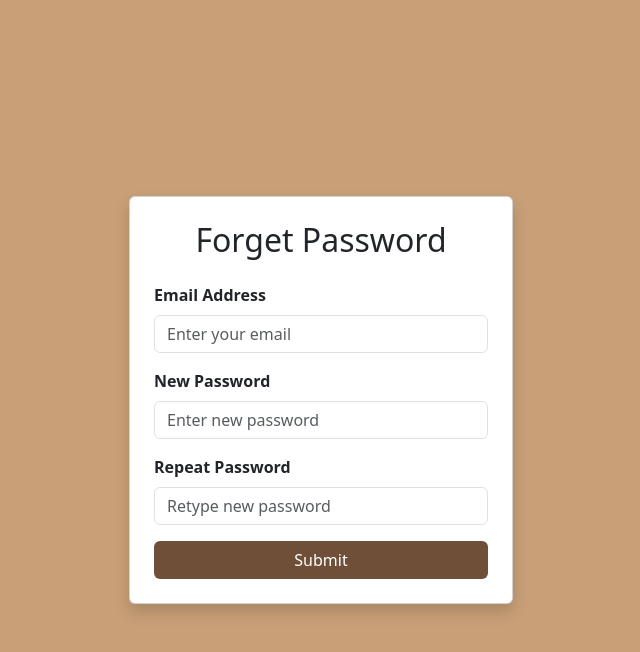
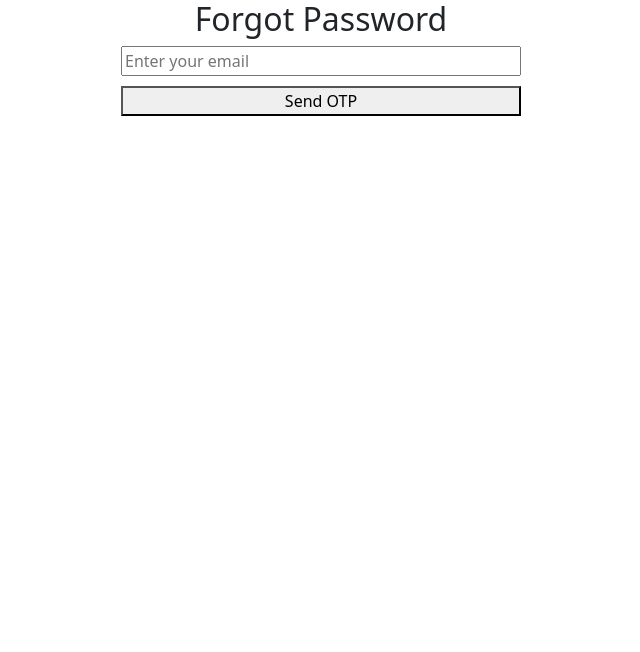
Before and after one commit to praneeth4040/Adjunct, a React (Vite) app in the folder client/: page /forgetpassword in a window 1280 px wide. Shown: the top 652 px of the page, without its empty margins (319-959 px from the left). Built offline with nearby package versions, Linux system fonts and the light colour scheme.

Commit message:
forgetpassword

```diff
--- a/client/src/components/forgetpassword.jsx
+++ b/client/src/components/forgetpassword.jsx
@@ -1,100 +1,122 @@
-import React from 'react';
-import { useState,useEffect } from "react";
+import React, { useState } from "react";
+import axios from "axios";
+const ForgotPassword = () => {
+  // State to track the current step
+  const [step, setStep] = useState("email"); // Possible values: 'email', 'otp', 'reset'
+  const [email, setEmail] = useState("");
+  const [otp, setOtp] = useState("");
+  const [newPassword, setNewPassword] = useState("");
+  const [confirmPassword, setConfirmPassword] = useState("");
 
-function Forgetpassword() {
-  const [email, setEmail] = useState("");
-  const [password, setPassword] = useState("");
-  const [confirmPassword, setConfirmPassword] = useState("");
-  const [error, setError] = useState("");
+  // Handlers
+  const handleEmailSubmit = async() => {
+    if (email) {
+      // Simulate email verification
+      try{
+        const response=await axios.post("http://localhost:3000/login/forgot-password",{email})
+        const val=response.data.value
+        switch (val) {
+                case 0:
+                  console.log(response.data.message);
 
-  useEffect(() => {
-    // Set the background color of the entire page
-    document.body.style.backgroundColor = '#C89F77'; // Lion Yellow
-    return () => {
-      // Reset the background color when the component is unmounted
-      document.body.style.backgroundColor = '';
+                  break;
+                case 1:
+                  console.log(response.data.message);
+
+                  break;
+                case 2:
+                  console.log(response.data.message);
+                  setStep("otp");
+                  break;
+                case 3:
+                  console.log(response.data.message);
+                  break;
+               default:
+                console.log("internal error")
+                break;
+        }
+      }catch(err){
+        console.log("error",err)
+      }
+
+      }
   };
-  }, []);
 
-  const handleSubmit = (e) => {
-    e.preventDefault();
-    if (password !== confirmPassword) {
-      setError("Passwords do not match!");
-      return;
+  const handleOtpVerification = () => {
+
+    if (otp === "1234") { // Mock OTP verification
+      console.log("OTP verified");
+      setStep("reset"); // Proceed to reset password step
+    } else {
+      alert("Invalid OTP");
     }
-    setError("");
-    console.log("Password reset request submitted for:", email);
-    // Add your reset password logic here
+  };
+
+  const handlePasswordReset = () => {
+    if (newPassword === confirmPassword && newPassword) {
+      console.log("Password successfully reset");
+      alert("Password reset successful! You can now log in with your new password.");
+      // Redirect to login page or handle post-reset logic
+    } else {
+      alert("Passwords do not match!");
+    }
   };
 
   return (
-    <>
-      <div className="container d-flex justify-content-center align-items-center vh-100" style={{ backgroundColor: '#C89F77' }}>
-        <div className="card p-4 shadow" style={{ width: "24rem" }}>
-          <h2 className="text-center mb-4">Forget Password</h2>
-          <form onSubmit={handleSubmit}>
-            {/* Email Field */}
-            <div className="mb-3">
-              <label htmlFor="email" className="form-label" style={{ fontWeight: 'bold' }}>
-                Email Address
-              </label>
+    <div style={{ maxWidth: "400px", margin: "0 auto", textAlign: "center" }}>
+      <h2>Forgot Password</h2>
+
+      {/* Render based on the current step */}
+      {step === "email" ? (
+        <div>
           <input
             type="email"
-                className="form-control"
-                id="email"
             placeholder="Enter your email"
             value={email}
+            required
             onChange={(e) => setEmail(e.target.value)}
-                required
+            style={{ width: "100%", marginBottom: "10px" }}
           />
+          <button onClick={handleEmailSubmit} style={{ width: "100%" }}>
+            Send OTP
+          </button>
         </div>
-
-            {/* Password Field */}
-            <div className="mb-3">
-              <label htmlFor="password" className="form-label"style={{ fontWeight: 'bold' }}>
-                New Password
-              </label>
+      ) : step === "otp" ? (
+        <div>
+          <input
+            type="text"
+            placeholder="Enter OTP"
+            value={otp}
+            onChange={(e) => setOtp(e.target.value)}
+            style={{ width: "100%", marginBottom: "10px" }}
+          />
+          <button onClick={handleOtpVerification} style={{ width: "100%" }}>
+            Verify OTP
+          </button>
+        </div>
+      ) : (
+        <div>
           <input
             type="password"
-                className="form-control"
-                id="password"
-                placeholder="Enter new password"
-                value={password}
-                onChange={(e) => setPassword(e.target.value)}
-                required
+            placeholder="Set New Password"
+            value={newPassword}
+            onChange={(e) => setNewPassword(e.target.value)}
+            style={{ width: "100%", marginBottom: "10px" }}
           />
-            </div>
-
-            {/* Repeat Password Field */}
-            <div className="mb-3">
-              <label htmlFor="confirmPassword" className="form-label"style={{ fontWeight: 'bold' }}>
-                Repeat Password
-              </label>
           <input
             type="password"
-                className="form-control"
-                id="confirmPassword"
-                placeholder="Retype new password"
+            placeholder="Confirm Password"
             value={confirmPassword}
             onChange={(e) => setConfirmPassword(e.target.value)}
-                required
+            style={{ width: "100%", marginBottom: "10px" }}
           />
-            </div>
-
-            {/* Error Message */}
-            {error && <div className="alert alert-danger">{error}</div>}
-
-            {/* Submit Button */}
-            <div className="d-grid">
-              <button type="submit" className="btn" style={{ backgroundColor: '#6F4F37', color: 'white' }}>
-                Submit
+          <button onClick={handlePasswordReset} style={{ width: "100%" }}>
+            Reset Password
           </button>
         </div>
-          </form>
+      )}
     </div>
-      </div>
-    </>
   );
-}
+};
 
-export default Forgetpassword;
+export default ForgotPassword;
```
Lines whose indentation alone changed are shown as unchanged.
